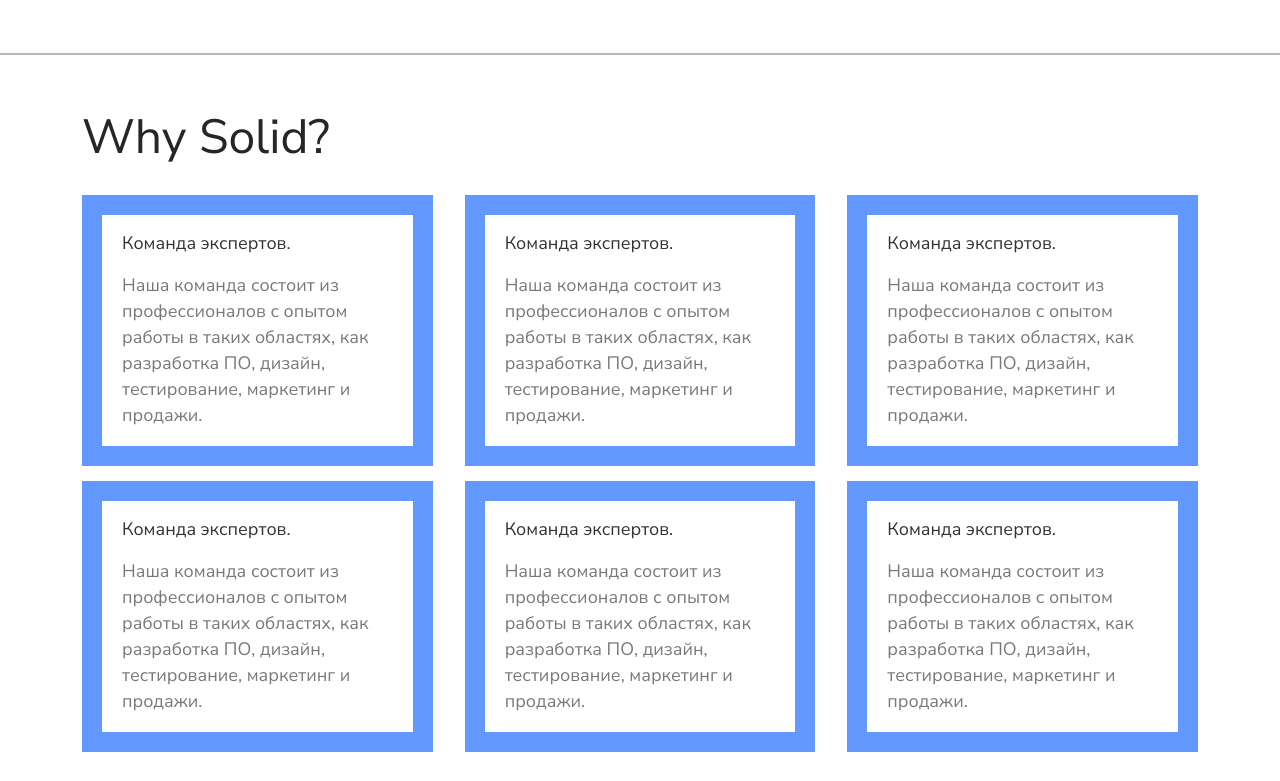
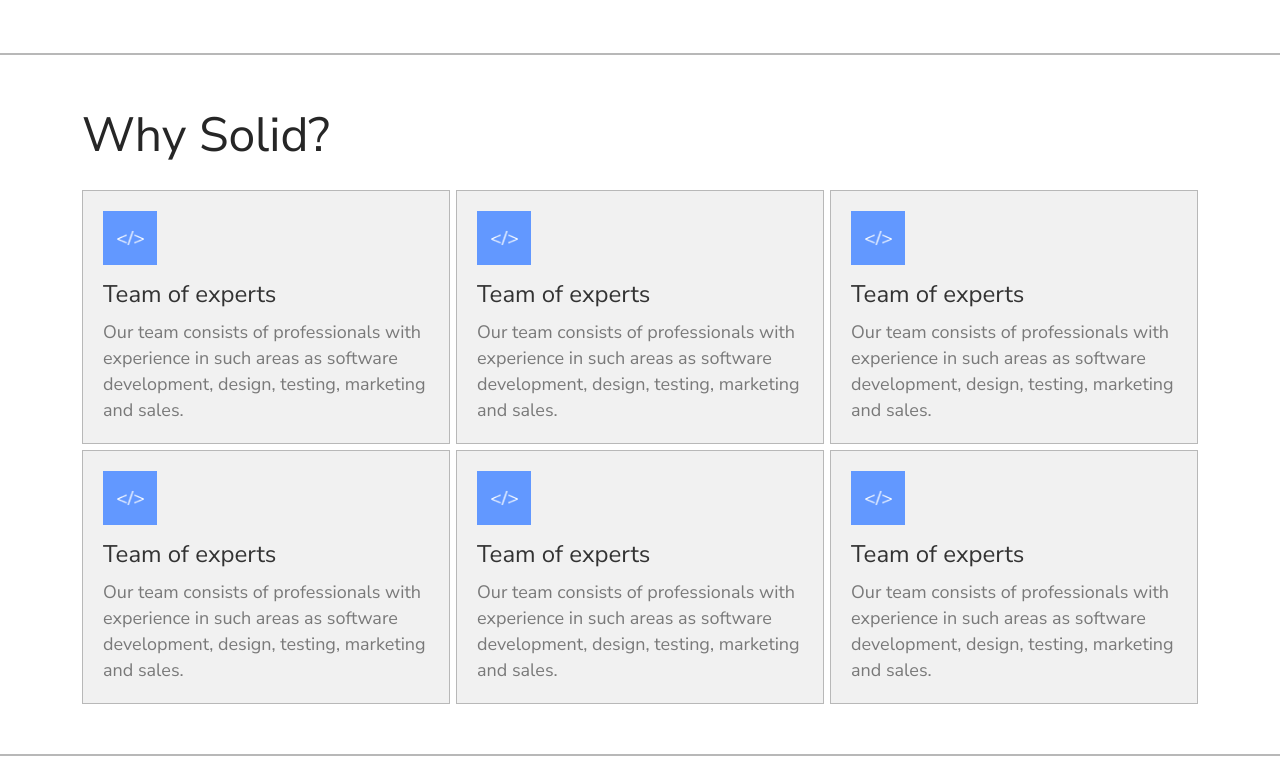
Before and after one commit to SolidDevs/solid-devs, a Next.js app: page /aboutUs in a window 1280 px wide. Shown: the part 599-1380 px from the top of the page. Built offline with nearby package versions, Linux system fonts and the light colour scheme.

Commit message:
fix: columns-Reusable-component

```diff
--- a/public/assets/locales/en.json
+++ b/public/assets/locales/en.json
@@ -136,7 +136,9 @@
     }
   },
   "reasons": {
-    "title": "Why Solid?"
+    "heading": "Why Solid?",
+    "compound": "Team of experts",
+    "skills": "Our team consists of professionals with experience in such areas as software development, design, testing, marketing and sales."
   },
   "carier": {
     "btnText": "Send resume",
--- a/public/assets/locales/ru.json
+++ b/public/assets/locales/ru.json
@@ -134,7 +134,9 @@
     }
   },
   "reasons": {
-    "title": "Почему Solid?"
+    "heading": "Почему Solid?",
+    "compound": "Команда экспертов.",
+    "skills": "Наша команда состоит из профессионалов с опытом работы в таких областях, как разработка ПО, дизайн, тестирование, маркетинг и продажи."
   },
   "carier": {
     "btnText": "отправить резюме",
--- a/src/components/columnsReusableComponent/ReasonsBlock.jsx
+++ b/src/components/columnsReusableComponent/ReasonsBlock.jsx
@@ -16,7 +16,7 @@ const ReasonsBlock = () => {
   return (
     <div className={scss.main__reasons}>
       <div className="container">
-        <h2>{t("reasons.title")}</h2>
+        <h2>{t("reasons.heading")}</h2>
         <div className={scss.reasons__cards}>{reasonsRender}</div>
       </div>
       <div className={scss.reasons__line}></div>
--- a/src/components/columnsReusableComponent/ReasonsBlock.module.scss
+++ b/src/components/columnsReusableComponent/ReasonsBlock.module.scss
@@ -4,7 +4,7 @@
     font-style: normal;
     font-weight: 300;
     font-size: 48px;
-        line-height: 65px;
+    line-height: 60px;
     color: #262626;
     margin-bottom: 25px;
   }
@@ -12,7 +12,7 @@
   .reasons__cards {
     display: grid;
     grid-template-columns: 1fr 1fr 1fr;
-        grid-gap: 15px 32px;
+    grid-gap: 6px;
 
     @media (max-width: 1024px) {
       grid-template-columns: 1fr 1fr;
--- a/src/components/columnsReusableComponent/reasonsCard/ReasonsCard.jsx
+++ b/src/components/columnsReusableComponent/reasonsCard/ReasonsCard.jsx
@@ -1,11 +1,16 @@
 import { useTranslation } from "react-i18next";
 import scss from "./ReasonsCard.module.scss";
-import React from "react";
+import React, { useMemo } from "react";
+import Image from "next/image";
+import icon from "../../../../public/images/webServices/serviceIcon.png"
 
-const ReasonsCard = ({ title, description }) => {
+const ReasonsCard = ({ title, description}) => {
   const { t } = useTranslation();
   return (
     <div className={scss.reasons__card}>
+      <div className={scss.reasons__card__icon}>
+        <Image src={icon} alt="icon" width={27} height={16} />
+      </div>
       <h3>{t(title)}</h3>
       <p>{t(description)}</p>
     </div>
--- a/src/components/columnsReusableComponent/reasonsCard/ReasonsCard.module.scss
+++ b/src/components/columnsReusableComponent/reasonsCard/ReasonsCard.module.scss
@@ -1,20 +1,36 @@
 @import "../../../styles/variables.scss";
 
 .reasons__card {
-    padding: 0 20px;
-    border: 20px solid $blue;
+  padding: 20px 20px;
+  background: #f1f1f1;
+  border: 1px solid #b8b8b8;
 
+  .reasons__card__icon {
+    width: 54px;
+    height: 54px;
+    background-color: $blue;
+    display: flex;
+    justify-content: center;
+    align-items: center;
+
+    p {
+      color: $white;
+    }
+  }
   h3 {
+    margin: 0;
+    margin-top: 15px;
+    margin-bottom: 10px;
     font-style: normal;
-        font-weight: 500;
-        font-size: 18px;
-        line-height: 21px;
+    font-weight: 300;
+    font-size: 24px;
+    line-height: 29px;
     color: $mainDarkText;
   }
-
   p {
+    margin: 0;
     font-style: normal;
-        font-weight: 500;
+    font-weight: 400;
     font-size: 18px;
     line-height: 26px;
     color: $darkGrayText;
--- a/src/constants/reasons.js
+++ b/src/constants/reasons.js
@@ -1,26 +1,26 @@
 export const reasonsList = [
   {
-    title: "Команда экспертов.",
-    description: "Наша команда состоит из профессионалов с опытом работы в таких областях, как разработка ПО, дизайн, тестирование, маркетинг и продажи."
+    title: "reasons.compound",
+    description: "reasons.skills",
   },
   {
-    title: "Команда экспертов.",
-    description: "Наша команда состоит из профессионалов с опытом работы в таких областях, как разработка ПО, дизайн, тестирование, маркетинг и продажи."
+    title: "reasons.compound",
+    description: "reasons.skills",
   },
   {
-    title: "Команда экспертов.",
-    description: "Наша команда состоит из профессионалов с опытом работы в таких областях, как разработка ПО, дизайн, тестирование, маркетинг и продажи."
+    title: "reasons.compound",
+    description: "reasons.skills",
   },
   {
-    title: "Команда экспертов.",
-    description: "Наша команда состоит из профессионалов с опытом работы в таких областях, как разработка ПО, дизайн, тестирование, маркетинг и продажи."
+    title: "reasons.compound",
+    description: "reasons.skills",
   },
   {
-    title: "Команда экспертов.",
-    description: "Наша команда состоит из профессионалов с опытом работы в таких областях, как разработка ПО, дизайн, тестирование, маркетинг и продажи."
+    title: "reasons.compound",
+    description: "reasons.skills",
   },
   {
-    title: "Команда экспертов.",
-    description: "Наша команда состоит из профессионалов с опытом работы в таких областях, как разработка ПО, дизайн, тестирование, маркетинг и продажи."
+    title: "reasons.compound",
+    description: "reasons.skills",
   },
-]
+];
```
Lines whose indentation alone changed are shown as unchanged.
